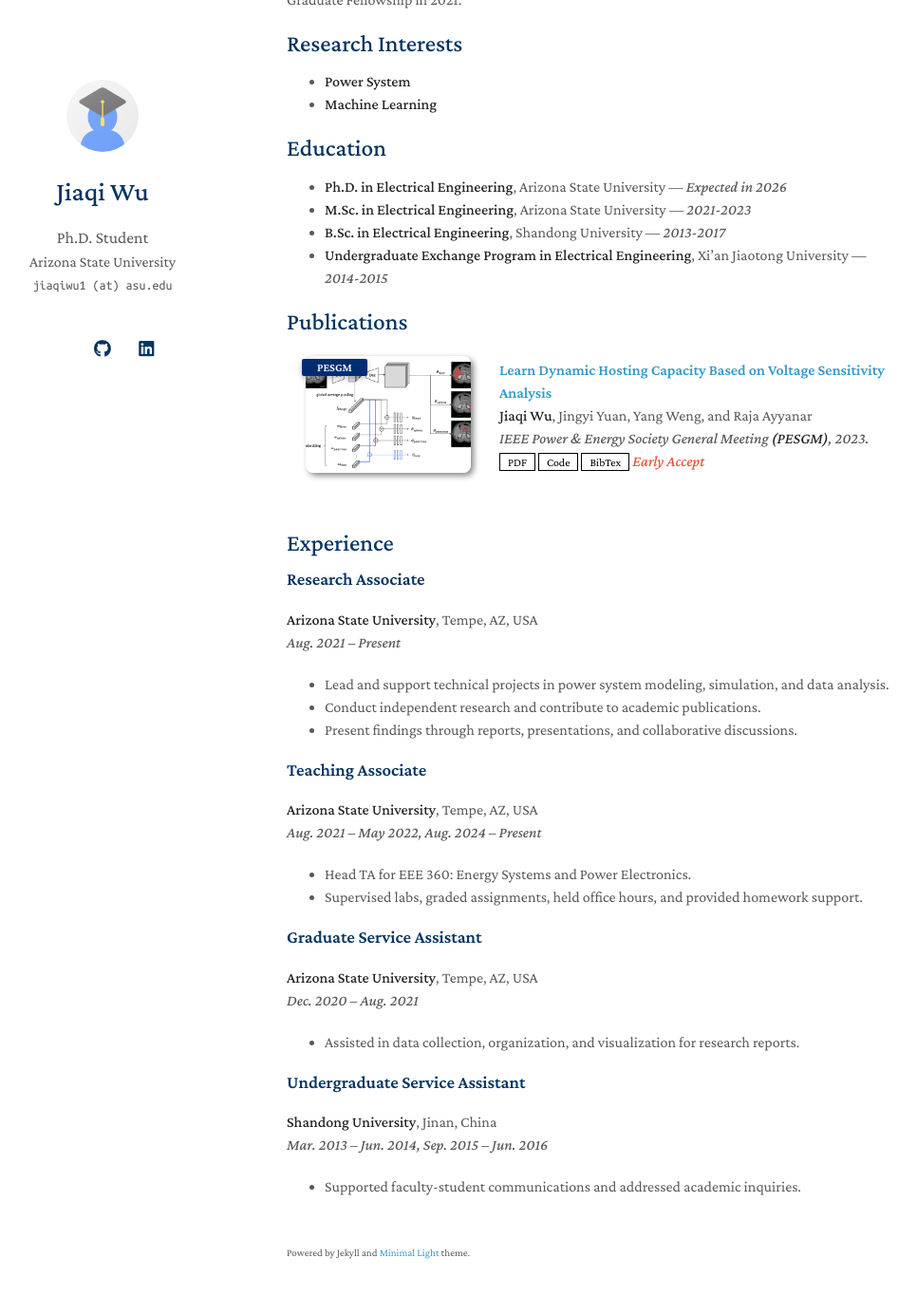
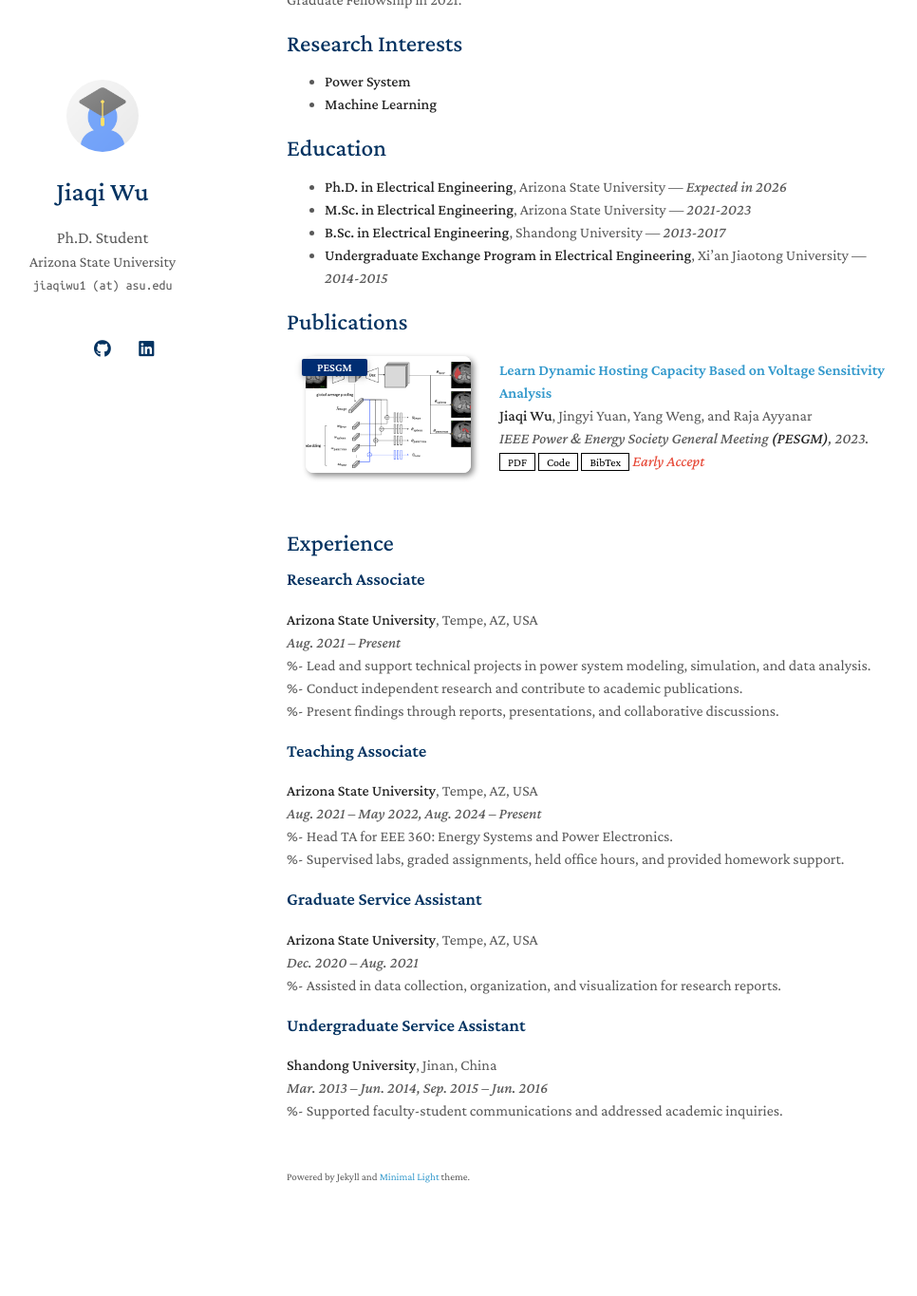
Before and after one commit to jiaqiwu1/jiaqiwu1.github.io, a Jekyll site: the page built from index.md, in a window 1280 px wide and 1400 px high, scrolled down 241 px. Shown: the top 1365 px of the window at 95% size, without its empty margins (168-1134 px from the left). Built offline with Jekyll 4.4.1, drawn with Linux system fonts in a browser that asks for light colours; a style sheet for code colours, icons or effects is not loaded; our own code applies the rules of GitHub Pages for plain Markdown files; after the commit the page ends 1561 px from its top, so only the background shows below that.

```diff
--- a/_includes/experience.md
+++ b/_includes/experience.md
@@ -3,22 +3,22 @@
 ### Research Associate
 **Arizona State University**, Tempe, AZ, USA
 *Aug. 2021 – Present*
-- Lead and support technical projects in power system modeling, simulation, and data analysis.
-- Conduct independent research and contribute to academic publications.
-- Present findings through reports, presentations, and collaborative discussions.
+%- Lead and support technical projects in power system modeling, simulation, and data analysis.
+%- Conduct independent research and contribute to academic publications.
+%- Present findings through reports, presentations, and collaborative discussions.
 
 ### Teaching Associate
 **Arizona State University**, Tempe, AZ, USA
 *Aug. 2021 – May 2022, Aug. 2024 – Present*
-- Head TA for EEE 360: Energy Systems and Power Electronics.
-- Supervised labs, graded assignments, held office hours, and provided homework support.
+%- Head TA for EEE 360: Energy Systems and Power Electronics.
+%- Supervised labs, graded assignments, held office hours, and provided homework support.
 
 ### Graduate Service Assistant
 **Arizona State University**, Tempe, AZ, USA
 *Dec. 2020 – Aug. 2021*
-- Assisted in data collection, organization, and visualization for research reports.
+%- Assisted in data collection, organization, and visualization for research reports.
 
 ### Undergraduate Service Assistant
 **Shandong University**, Jinan, China
 *Mar. 2013 – Jun. 2014, Sep. 2015 – Jun. 2016*
-- Supported faculty-student communications and addressed academic inquiries.
+%- Supported faculty-student communications and addressed academic inquiries.
```
